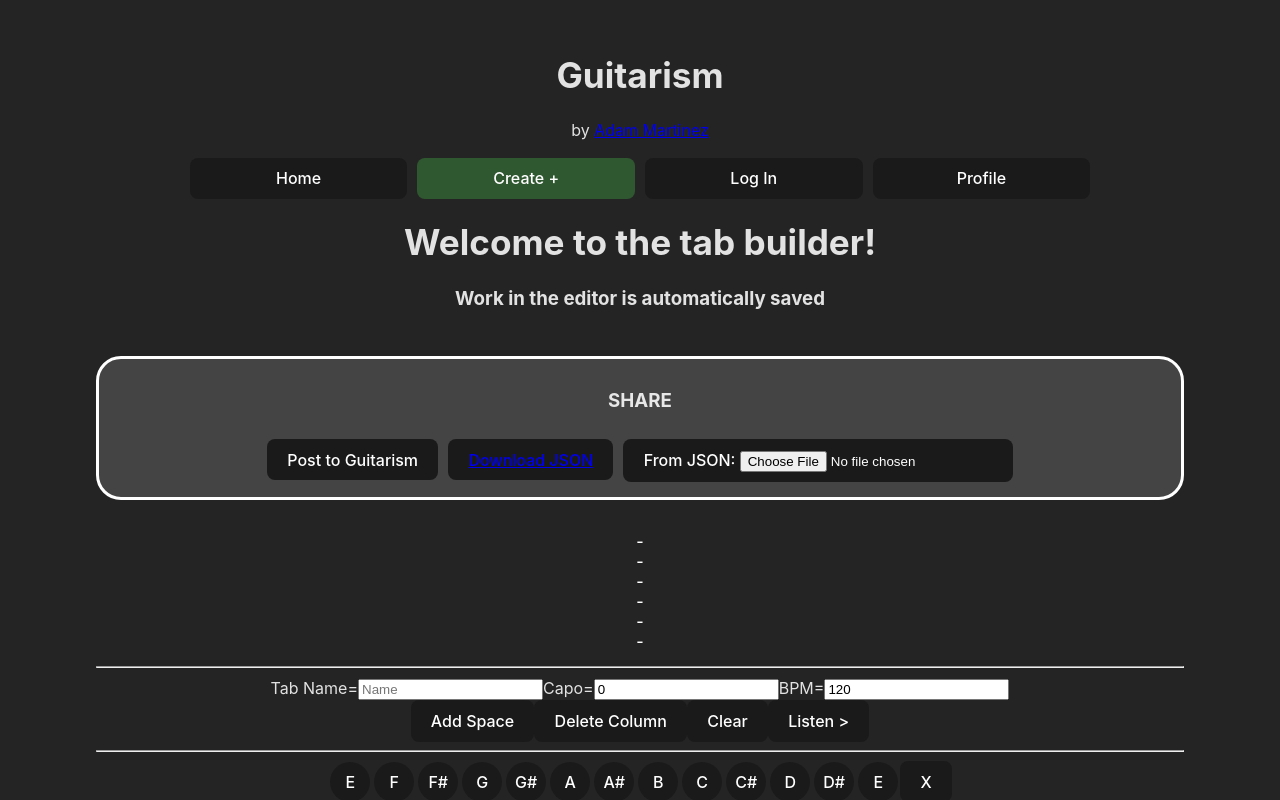
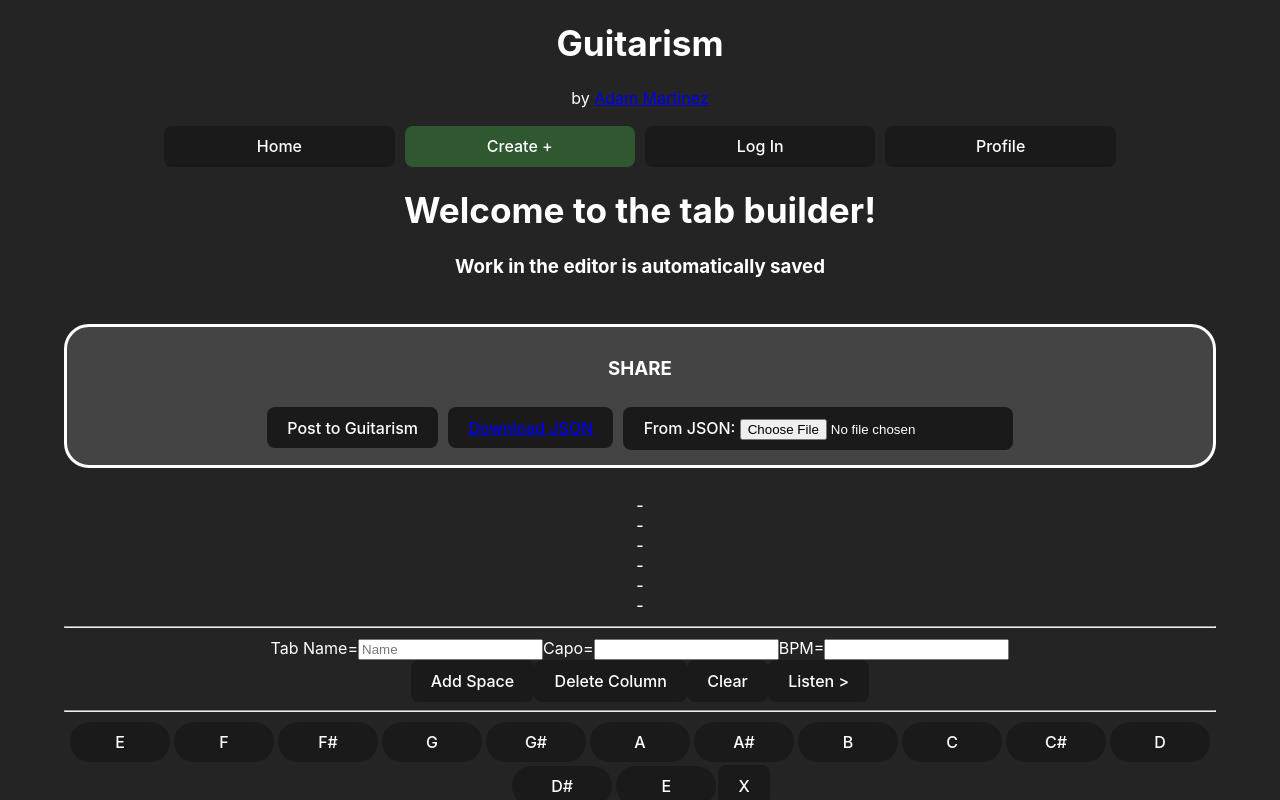
Before and after one commit to adamnmartinez/guitarism, a React (Vite) app: page /create in a window 1280 px wide. Shown: the top 800 px of the page. Built offline with nearby package versions, Linux system fonts and the light colour scheme; no server answers.

Commit message:
fixed spacing bug

```diff
--- /dev/null
+++ b/src/components/player.tsx
@@ -0,0 +1,117 @@
+import * as Tone from "tone";
+
+// const synth = new Tone.PolySynth(Tone.Synth).toDestination();
+
+const synth = new Tone.Sampler({
+	urls: {
+		C4: "C4.mp3",
+		"D#4": "Ds4.mp3",
+		"F#4": "Fs4.mp3",
+		A4: "A4.mp3",
+	},
+	release: 1,
+	//baseUrl: "https://nbrosowsky.github.io/tonejs-instruments/samples/guitar-acoustic/",
+    baseUrl: "https://tonejs.github.io/audio/salamander/",
+}).toDestination();
+
+// Tone.loaded().then(() => {
+// 	synth.triggerAttackRelease(["Eb4", "G4", "Bb4"], 4);
+// });
+
+const interpretNoteByValue = (string: string, val: number) => {
+  if (val < 0) return null;
+  const notes = [
+    "A",
+    "A#",
+    "B",
+    "C",
+    "C#",
+    "D",
+    "D#",
+    "E",
+    "F",
+    "F#",
+    "G",
+    "G#",
+  ];
+  let oct = 0;
+  let k = notes.indexOf(string == "e" ? "E" : string);
+  let note = notes[k];
+
+  switch (
+    string // Determine initial octave by string
+  ) {
+    case "e":
+      oct = 4;
+      break;
+    case "B":
+      oct = 3;
+      break;
+    case "G":
+      oct = 3;
+      break;
+    case "D":
+      oct = 3;
+      break;
+    case "A":
+      oct = 2;
+      break;
+    case "E":
+      oct = 1;
+      break;
+    default:
+      break;
+  }
+
+  for (let i = 0; i < val; i++) {
+    k++;
+    if (k > 11) k = 0;
+    if (notes[k] == "C") oct++;
+  }
+
+  note = notes[k];
+
+  if (!note) {
+    throw Error;
+  }
+
+  return `${note}${oct.toString()}`;
+};
+
+const play = (tab: any, BPM: number) => {
+  let series: string[][] = [];
+
+  for (let i = 0; i < tab.length; i++) {
+    Tone.getTransport().start()
+    series[i] = [];
+    // Interpret each note
+    let tabNotes = [
+      interpretNoteByValue("E", tab[i].e1),
+      interpretNoteByValue("A", tab[i].a),
+      interpretNoteByValue("D", tab[i].d),
+      interpretNoteByValue("G", tab[i].g),
+      interpretNoteByValue("B", tab[i].b),
+      interpretNoteByValue("e", tab[i].e2),
+    ];
+
+    // For each detected note in a column, add it to it's corresponding place in musical series
+    for (let n = 0; n < tabNotes.length; n++) {
+      let note = tabNotes[n];
+      if (note) {
+        series[i].push(note);
+      }
+    }
+  }
+  // Play the music
+  let k = 0;
+  for (let col = 0; col < series.length; col++) {
+    for (let n = 0; n < series[col].length; n++) {
+      synth.triggerAttackRelease(series[col][n], "16n", Tone.now() + k);
+    }
+
+    k += 60 / BPM;
+  }
+  return k
+};
+
+export { play, interpretNoteByValue }
--- a/src/pages/auth.tsx
+++ b/src/pages/auth.tsx
@@ -86,7 +86,7 @@ const Auth = () => {
     <div className="auth">
       <NavBar></NavBar>
       <h1>Welcome to Guitarism</h1>
-      <h2>Log in or create an account to start making music!</h2>
+      <h2>Log in or create an account to share and save music!</h2>
       <input
         placeholder="Email"
         onChange={(e) => {
--- a/src/pages/builder.tsx
+++ b/src/pages/builder.tsx
@@ -1,108 +1,12 @@
 import NavBar from "../components/navbar";
 import Fretboard from "../components/fretboard";
 import { useEffect, useState, ReactElement, ChangeEvent } from "react";
-import * as Tone from "tone";
 import { collection, doc, getDoc, setDoc, updateDoc } from "firebase/firestore";
 import { v4 as uuid } from "uuid";
 import { auth, db } from "../config/firebase";
 import { useNavigate } from "react-router-dom";
-
-const synth = new Tone.PolySynth(Tone.Synth).toDestination();
-
-const interpretNoteByValue = (string: string, val: number) => {
-  if (val < 0) return null;
-  const notes = [
-    "A",
-    "A#",
-    "B",
-    "C",
-    "C#",
-    "D",
-    "D#",
-    "E",
-    "F",
-    "F#",
-    "G",
-    "G#",
-  ];
-  let oct = 0;
-  let k = notes.indexOf(string == "e" ? "E" : string);
-  let note = notes[k];
-
-  switch (
-    string // Determine initial octave by string
-  ) {
-    case "e":
-      oct = 4;
-      break;
-    case "B":
-      oct = 3;
-      break;
-    case "G":
-      oct = 3;
-      break;
-    case "D":
-      oct = 3;
-      break;
-    case "A":
-      oct = 2;
-      break;
-    case "E":
-      oct = 1;
-      break;
-    default:
-      break;
-  }
-
-  for (let i = 0; i < val; i++) {
-    k++;
-    if (k > 11) k = 0;
-    if (notes[k] == "C") oct++;
-  }
-
-  note = notes[k];
-
-  if (!note) {
-    throw Error;
-  }
-
-  return `${note}${oct.toString()}`;
-};
-
-const play = (tab: any, BPM: number) => {
-  let series: string[][] = [];
-
-  for (let i = 0; i < tab.length; i++) {
-    series[i] = [];
-    // Interpret each note
-    let tabNotes = [
-      interpretNoteByValue("E", tab[i].e1),
-      interpretNoteByValue("A", tab[i].a),
-      interpretNoteByValue("D", tab[i].d),
-      interpretNoteByValue("G", tab[i].g),
-      interpretNoteByValue("B", tab[i].b),
-      interpretNoteByValue("e", tab[i].e2),
-    ];
-
-    // For each detected note in a column, add it to it's corresponding place in musical series
-    for (let n = 0; n < tabNotes.length; n++) {
-      let note = tabNotes[n];
-      if (note) {
-        series[i].push(note);
-      }
-    }
-  }
-  // Play the music
-  let k = 0;
-  for (let col = 0; col < series.length; col++) {
-    for (let n = 0; n < series[col].length; n++) {
-      synth.triggerAttackRelease(series[col][n], "16n", Tone.now() + k);
-    }
-    k += 60 / BPM;
-  }
-
-  return k
-};
+import { play } from "../components/player"
+import { start } from "tone";
 
 const Builder = () => {
   let empty_tab = [
@@ -205,10 +109,11 @@ const Builder = () => {
       e1: -1,
     };
     newTab.push(newColumn);
+    saveTab();
     setTab(newTab);
     selectTab(newTab.indexOf(newColumn));
-    renderTabs();
-    saveTab();
+    await renderTabs();
+
   };
 
   const delTabColumn = async () => {
@@ -335,7 +240,7 @@ const Builder = () => {
   }, []);
 
   return (
-    <>
+    <div className="builder">
       <NavBar></NavBar>
       <h1>Welcome to the tab builder!</h1>
       <h3>Work in the editor is automatically saved</h3>
@@ -405,9 +310,8 @@ const Builder = () => {
       </button>
       <hr></hr>
       <Fretboard write={writeToTab} renderTabs={renderTabs}></Fretboard>
-    </>
+    </div>
   );
 };
 
 export default Builder;
-export {play, interpretNoteByValue}
--- a/src/pages/view.tsx
+++ b/src/pages/view.tsx
@@ -3,7 +3,8 @@ import NavBar from "../components/navbar";
 import { ReactElement, useEffect, useState } from "react";
 import { auth, db } from "../config/firebase";
 import { collection, deleteDoc, doc, getDoc, updateDoc } from "firebase/firestore";
-import { play } from "./builder";
+import { play } from "../components/player";
+import * as Tone from "tone";
 
 const usersRef = collection(db, "users");
 const tabsRef = collection(db, "tabs");
@@ -138,7 +139,14 @@ const View = () => {
         {isSaved ? "Remove from Profile" : "Save to Profile"}
       </button>{" "}
       <button onClick={(e) => handleEdit(e)}>Copy tab to editor</button>{" "}
-      <button disabled={playing} onClick={(e) => handleListen(e)}>
+      <button disabled={playing} onClick={async (e) => {
+        if (playing) {
+          //TODO: Add audio stop function
+        } else {
+          await Tone.start()
+          handleListen(e)
+        }
+      }}>
         {playing ? "Playing" : "Listen >"}
       </button>
       <hr></hr>
--- a/src/style/App.css
+++ b/src/style/App.css
@@ -1,6 +1,5 @@
 #root {
-  max-width: 85%;
-  margin: 0 auto;
-  padding: 2rem;
   text-align: center;
+  margin-left: 5%;
+  margin-right: 5%;
 }
--- a/src/style/index.css
+++ b/src/style/index.css
@@ -4,7 +4,7 @@
   font-weight: 400;
 
   /* color-scheme: light dark; */
-  color: rgba(255, 255, 255, 0.87);
+  color: rgb(255, 255, 255);
   background-color: #242424;
 
   --button-color: #1a1a1a;
@@ -19,8 +19,7 @@
 body {
   margin: 0;
   display: block;
-  place-items: center;
-  min-width: 320px;
+  min-width: 1000px;
   min-height: 100vh;
 }
 
@@ -31,7 +30,7 @@ h1 {
 
 button.note {
   border-radius: 50px;
-  width: 40px;
+  width: 100px;
   height: 40px;
   padding: 0px;
   margin: 2px;
@@ -40,6 +39,14 @@ button.note {
 
 button.note:active {
   background-color: rgb(65, 65, 65);
+}
+
+Fretboard {
+  width: 1000px;
+}
+
+div.builder {
+  width: 100%;
 }
 
 button {
@@ -70,7 +77,7 @@ button.tabList {
 button.tablature {
   border-style: none;
   background: none;
-  padding: 7px;
+  padding: 3px;
 }
 
 button.tablature:hover {
@@ -89,6 +96,10 @@ li.track {
   padding-left: 6px;
   padding-right: 6px;
   margin-bottom: 10px;
+}
+
+input{
+  color: white;
 }
 
 input.searchBar {
@@ -141,7 +152,6 @@ div.shareBlock {
   background-color: var(--background-light);
 
   button {
-
     margin: 5px;
   }
 }
```
